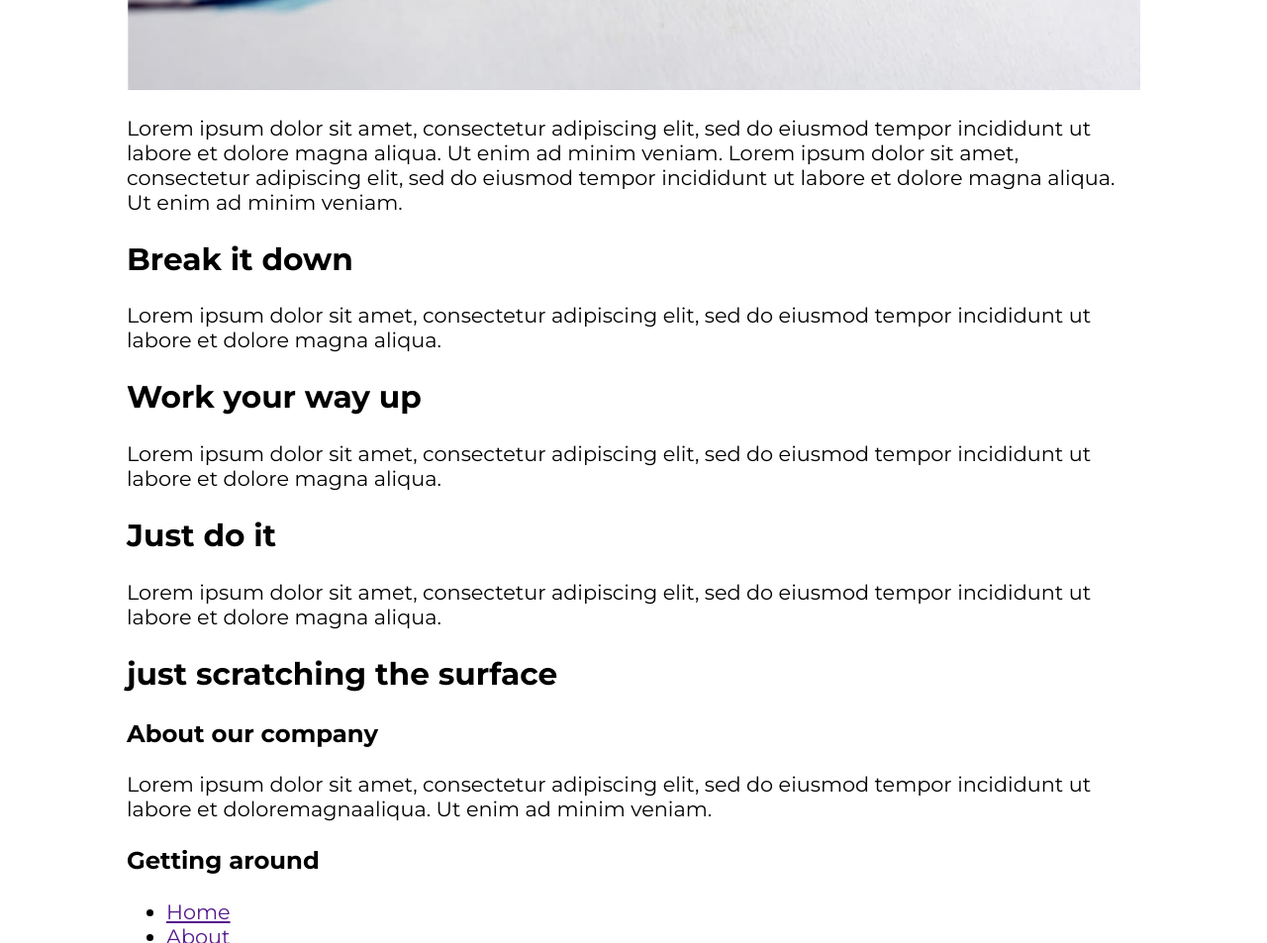
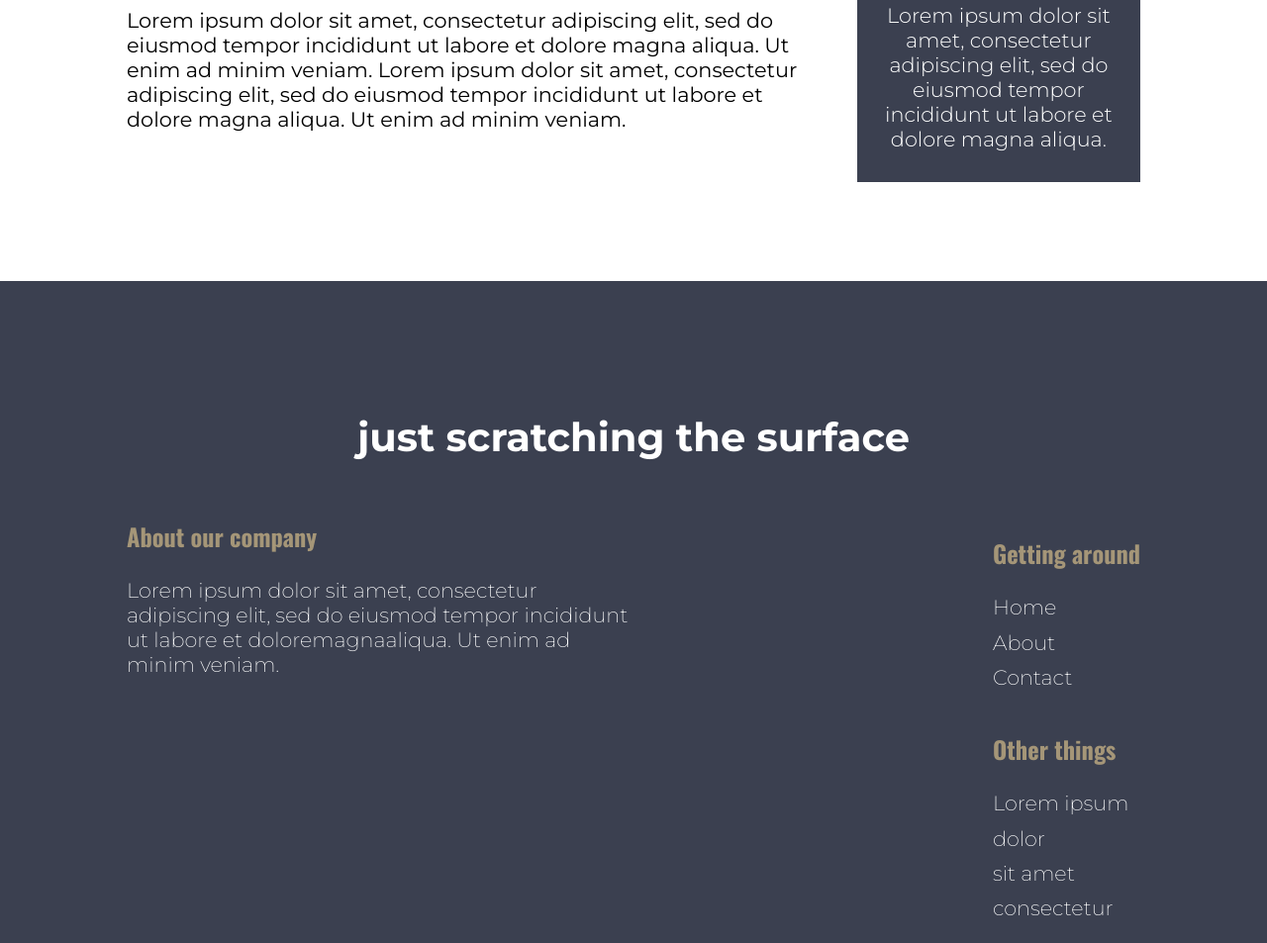
Before and after one commit to maximkwski/kp-responsive-layout, a plain HTML site: page index.html in a window 1280 px wide. Shown: the part 1847-2800 px from the top of the page at 99% size. Drawn offline with nearby package versions, Linux system fonts and the light colour scheme.

Commit message:
add media query 700

```diff
--- a/index.html
+++ b/index.html
@@ -38,8 +38,8 @@
     </header>
     <section class="hero">
         <div class="container row">
+            <h1><span>Responsive layouts</span> don’t have to be a struggle</h1>
             <div class="hero__text">
-                <h1><span>Responsive layouts</span> don’t have to be a struggle</h1>
                 <p>Lorem ipsum dolor sit amet, consectetur adipiscing elit, sed do eiusmod tempor incididunt ut labore
                     et dolore magna aliqua. Ut enim ad minim veniam.</p>
                 <a href="#" class="btn">I want to learn</a>
@@ -76,7 +76,7 @@
                 dolore magna aliqua. Ut enim ad minim veniam. Lorem ipsum dolor sit amet, consectetur adipiscing elit,
                 sed do eiusmod tempor incididunt ut labore et dolore magna aliqua. Ut enim ad minim veniam.</p>
         </section>
-        <aside class="sidebar">
+        <aside class="sidebar row">
             <div class="sidebar__item">
                 <h2>Break it down</h2>
                 <p>Lorem ipsum dolor sit amet, consectetur adipiscing elit, sed do eiusmod tempor incididunt ut labore
@@ -95,9 +95,9 @@
         </aside>
     </main>
     <footer>
-        <div class="container row">
+        <div class="container">
             <h2>just scratching the surface</h2>
-            <div class="footer__content">
+            <div class="footer__content row">
                 <div class="footer--about">
                     <h3>About our company</h3>
                     <p>Lorem ipsum dolor sit amet, consectetur adipiscing elit, sed do eiusmod tempor incididunt ut
--- a/style.css
+++ b/style.css
@@ -136,7 +136,8 @@ header {
 }
 
 .hero__text p {
-    margin-bottom: 3em;
+    margin-bottom: 1em;
+    font-weight: 300;
 }
 
 h1 span {
@@ -153,6 +154,127 @@ h1 span {
     font-weight: 700;
     font-family: Oswald;
     color: #fff;
+}
+
+/* about */
+
+.about {
+    padding: 100px 0;
+    background-color: rgb(237, 233, 233);
+}
+
+.about__item h2 {
+    margin-top: 0em;
+    font-family: Oswald;
+    color: #A59678;
+}
+
+.about__item {
+    padding: 1em 0;
+    text-align: center;
+}
+
+/* main */
+
+.main {
+    padding: 100px 0;
+}
+
+.main h2 {
+    font-family: Oswald;
+}
+
+.sidebar__item {
+    background-color: #3B4050;
+    color: #fff;
+    padding: 0.5em;
+    margin-top: 1em;
+    text-align: center;
+}
+
+.sidebar__item p {
+    font-weight: 300;
+}
+
+/* footer */
+
+footer {
+    padding: 100px 0;
+    background-color: #3B4050;
+    color: #fff;
+}
+
+footer h2 {
+    color: #fff;
+}
+
+footer h3 {
+    font-family: Oswald;
+    color: #A59678;
+}
 
 
+footer p {
+    font-weight: 200;
 }
+
+.footer__item {
+    margin-top: 2em;
+}
+
+footer ul {
+    list-style: none;
+    padding: 0;
+}
+
+.footer__li {
+    font-weight: 200;
+    margin-top: 0.5em;
+}
+
+.footer__li a {
+    text-decoration: none;
+    color: #fff;
+    font-weight: 200;
+}
+
+@media screen and (min-width: 700px) {
+    .row {
+        display: flex;
+        gap: 2em;
+    }
+
+    .main {
+        flex-direction: column;
+    }
+
+    .main--primary {}
+
+    .sidebar {
+        gap: 1em;
+
+    }
+
+    footer h2 {
+        font-size: 2.5rem;
+        text-align: center;
+    }
+
+    .footer__content {
+        justify-content: space-between;
+    }
+
+    .footer--about {
+        width: 50%;
+    }
+}
+
+@media screen and (min-width: 1000px) {
+    .main {
+        flex-direction: row;
+    }
+
+    .sidebar {
+        flex-direction: column;
+    }
+}
```
